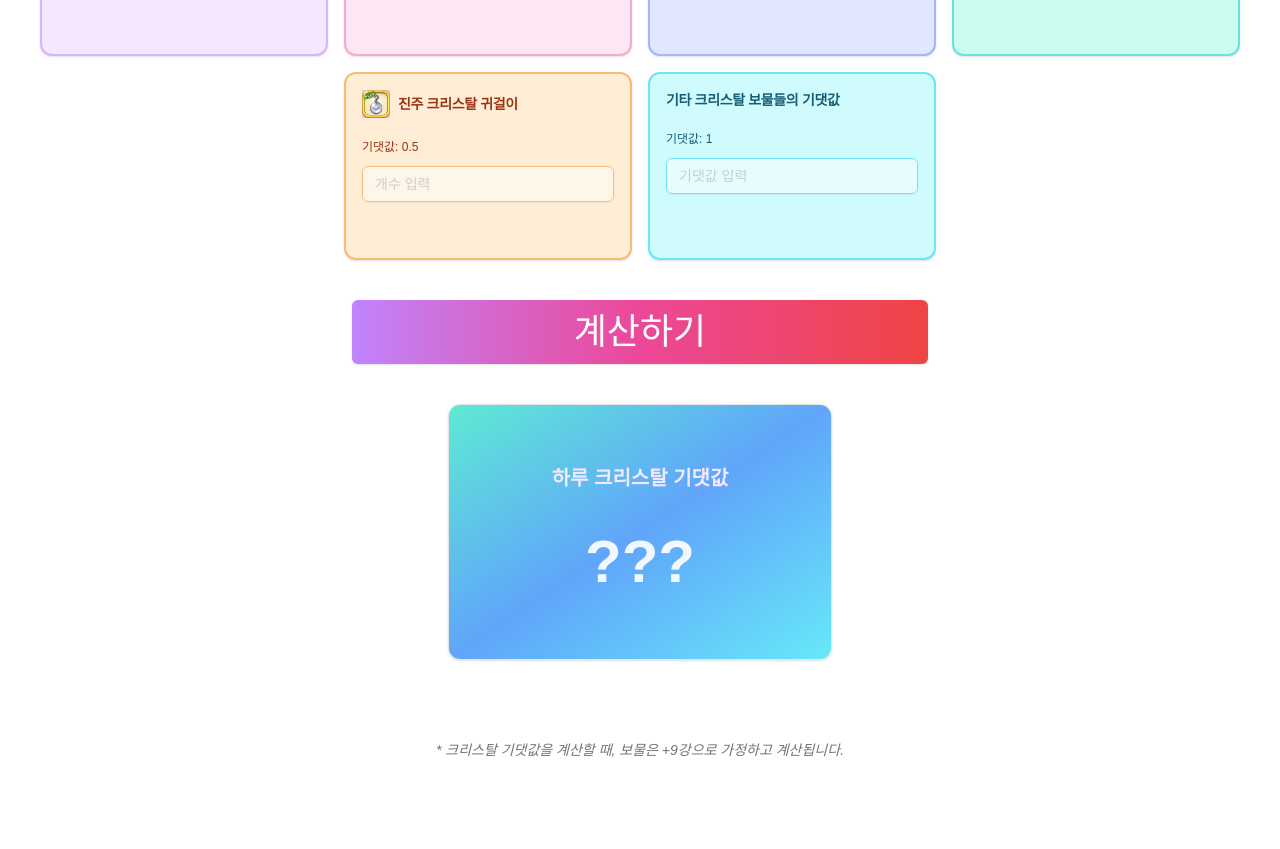
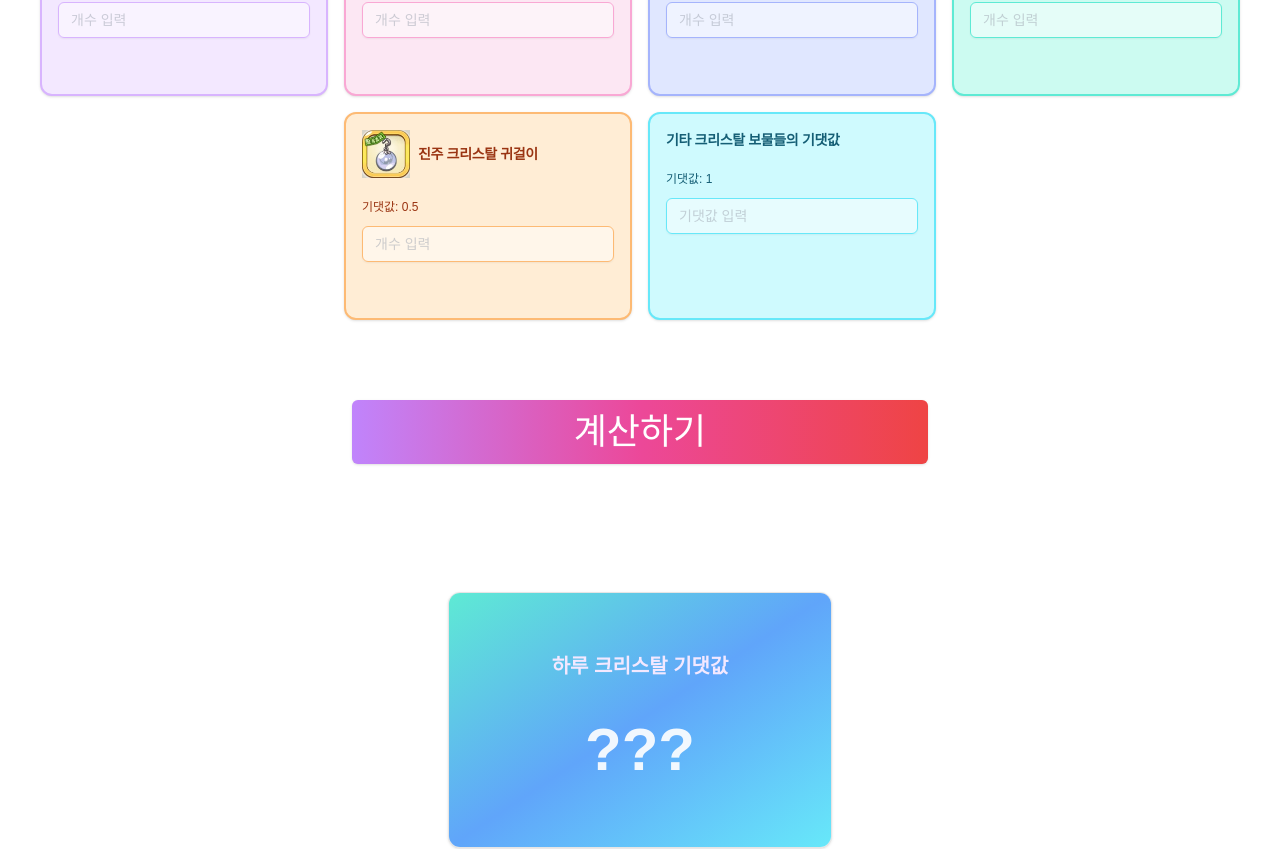
Before and after one commit to syki66/cookierun-crystal-simulator, a Next.js app: page /calculator in a window 1280 px wide. Shown: the part 548-1397 px from the top of the page. Built offline with nearby package versions, Linux system fonts and the light colour scheme.

Commit message:
style: 계산기 페이지. 이미지 크기 변경, 마진값 변경

```diff
--- a/app/calculator/page.tsx
+++ b/app/calculator/page.tsx
@@ -142,7 +142,7 @@ export default function Page() {
             <div className="flex flex-col items-center">
               <Button
                 type="submit"
-                className="w-full md:w-[576px] h-16 my-10 select-none text-white text-4xl bg-gradient-to-r from-purple-400 via-pink-500 to-red-500 hover:from-purple-500 hover:via-pink-600 hover:to-red-600"
+                className="w-full md:w-[576px] h-16 mt-20 mb-32 select-none text-white text-4xl bg-gradient-to-r from-purple-400 via-pink-500 to-red-500 hover:from-purple-500 hover:via-pink-600 hover:to-red-600"
               >
                 계산하기
               </Button>
@@ -159,7 +159,7 @@ export default function Page() {
                   </div>
                 </CardContent>
               </Card>
-              <div className="mt-20">
+              <div className="mt-10">
                 <Note>
                   * 크리스탈 기댓값을 계산할 때, 보물은 +9강으로 가정하고
                   계산됩니다.
--- a/components/crystal-input-card.tsx
+++ b/components/crystal-input-card.tsx
@@ -50,8 +50,8 @@ const CrystalInputCard: React.FC<CrystalCardProps> = ({
             <Image
               src={item.imageUrl}
               alt={item.name}
-              width={28}
-              height={28}
+              width={48}
+              height={48}
               className="mr-2"
             />
           )}
```
